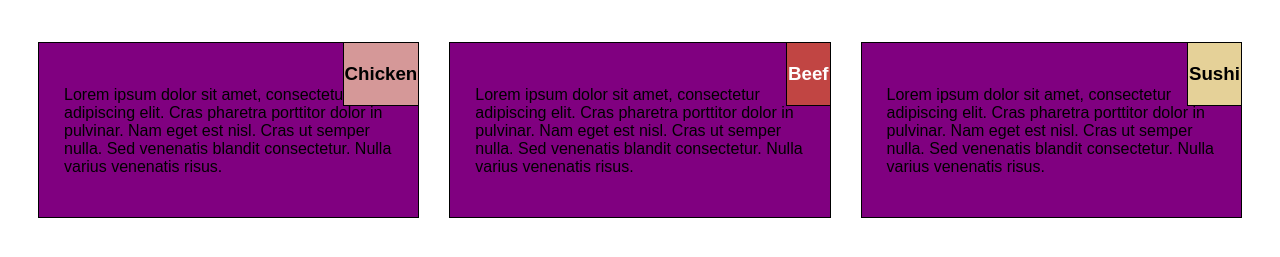
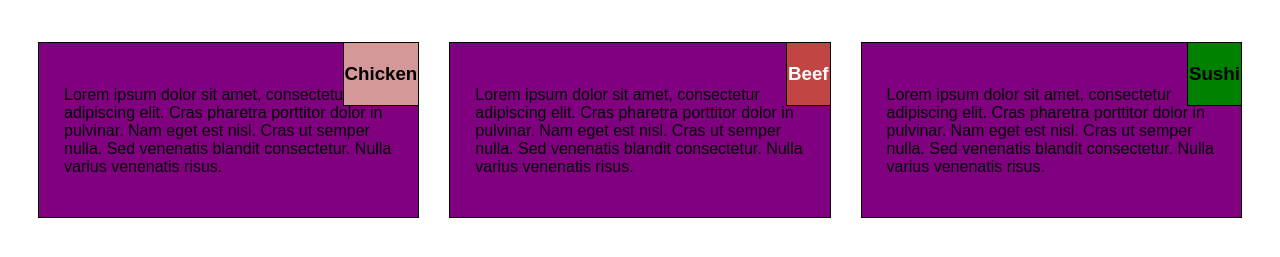
Before and after one commit to TheLastHouseHippo/mod2_solution, a plain HTML site: page index.html in a window 1280 px wide. Shown: the part 121-378 px from the top of the page. Drawn offline with Linux system fonts and the light colour scheme.

Commit message:
Update Assignment-2 solution-css.css

```diff
--- a/css/Assignment-2 solution-css.css
+++ b/css/Assignment-2 solution-css.css
@@ -58,7 +58,6 @@ body{
 }
 
 #sushi-title{
-  background-color: #E5D198;
 }
 
 /*------ Desktop Screen Devices ------*/
```
